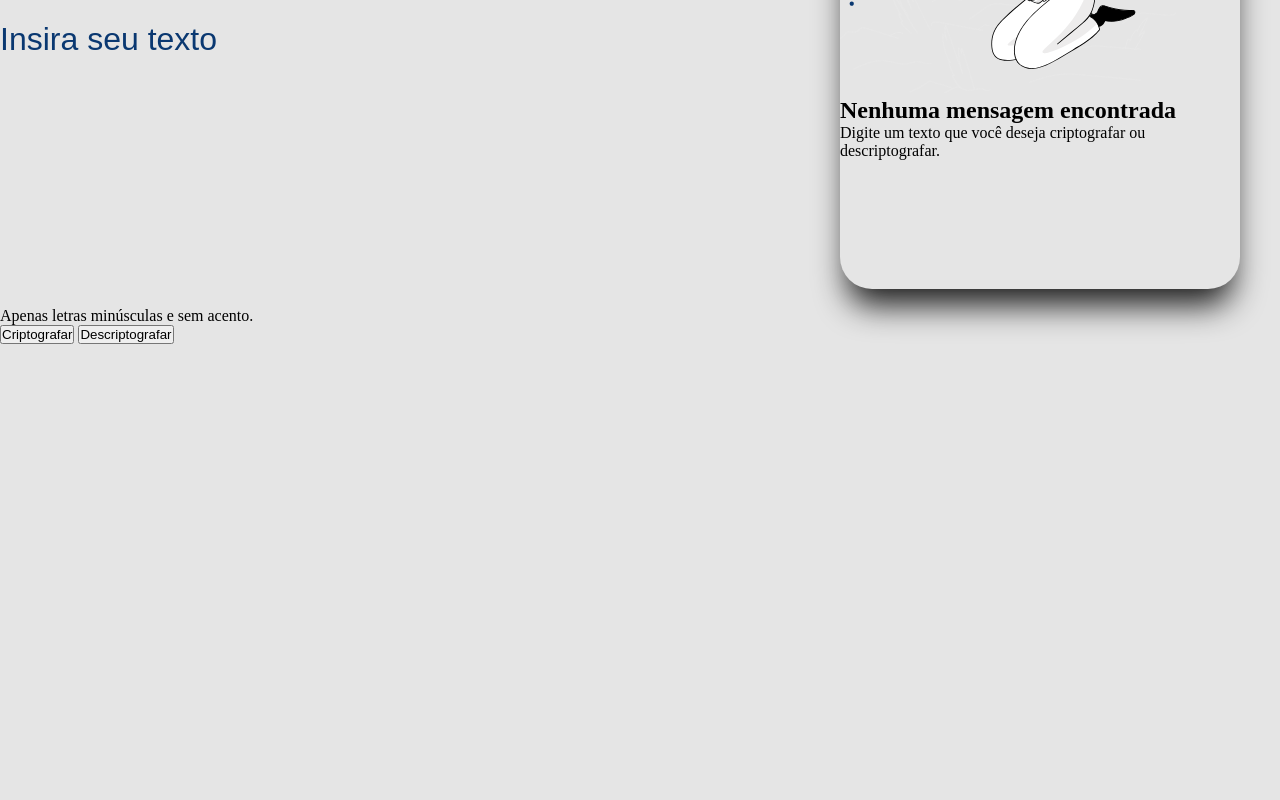
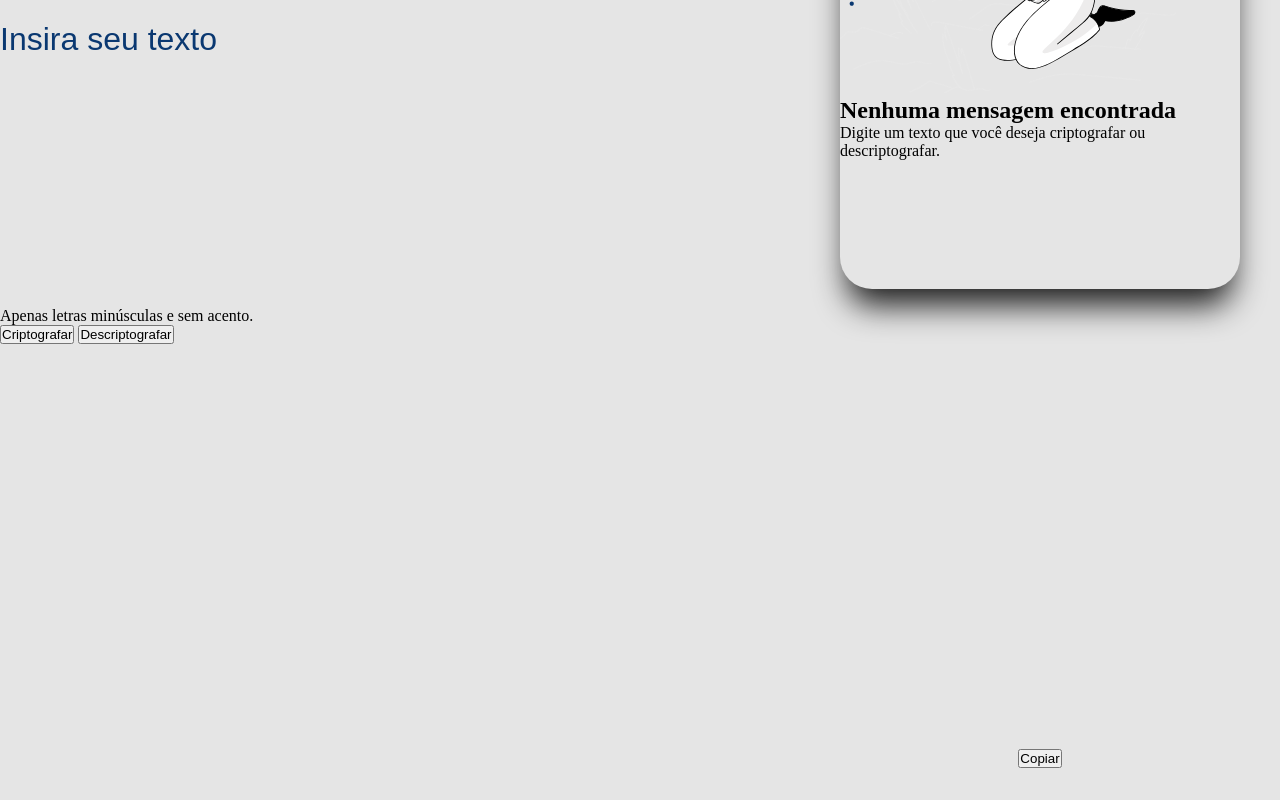
Before and after one commit to Thiago-Mota-Santos/AluraChallenge, a website: page src/index.html in a window 1280 px wide. Shown: the part 303-1103 px from the top of the page. Before the commit the page ends 800 px from the top, so only its background shows below. Drawn offline with Linux system fonts and the light colour scheme.

Commit message:
feat(text) add

```diff
--- a/src/index.html
+++ b/src/index.html
@@ -23,11 +23,16 @@
                 <h2>Nenhuma mensagem encontrada</h2>
                 <p>Digite um texto que você deseja criptografar ou descriptografar.</p>
             </div>
+
+            <div class="with-text">
+                <p class="result"></p>
+                <button>Copiar</button>
+            </div>
+
         </div>
     </main>
 
     <footer>
-        <p class="result"></p>
         <div>
             <img src="" alt="">
             <p>Apenas letras minúsculas e sem acento.</p>
--- a/src/styles/style.css
+++ b/src/styles/style.css
@@ -35,3 +35,22 @@ main {
   box-shadow: 0px 24px 32px -8px rgba(0, 0, 0, 0.88);
   margin-right: 40px;
 }
+
+.with-text {
+  display: flex;
+  flex-direction: column;
+  justify-content: space-between;
+  align-items: center;
+  min-height: 80vh; /* Define a altura mínima como a altura da viewport */
+}
+
+.with-text .result {
+  padding: 32px;
+  word-wrap: break-word;
+  font-size: 24px;
+  max-width: 100%;
+}
+
+.with-text button {
+  margin-bottom: 32px;
+}
```
